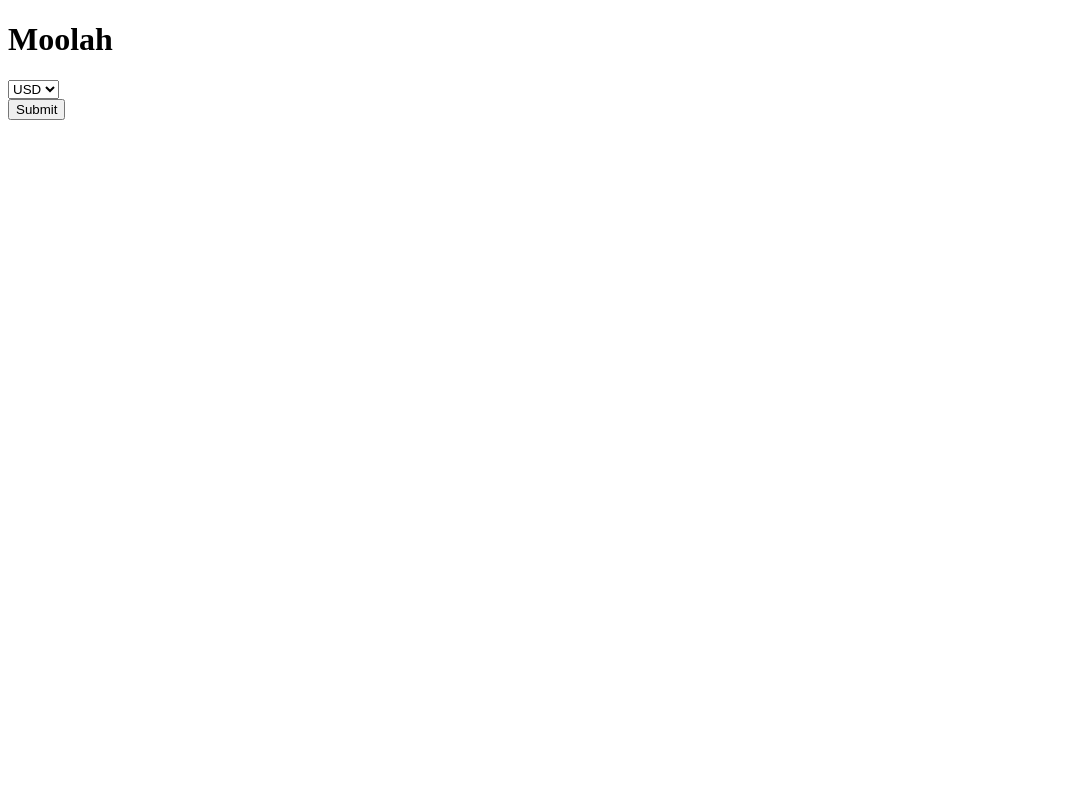
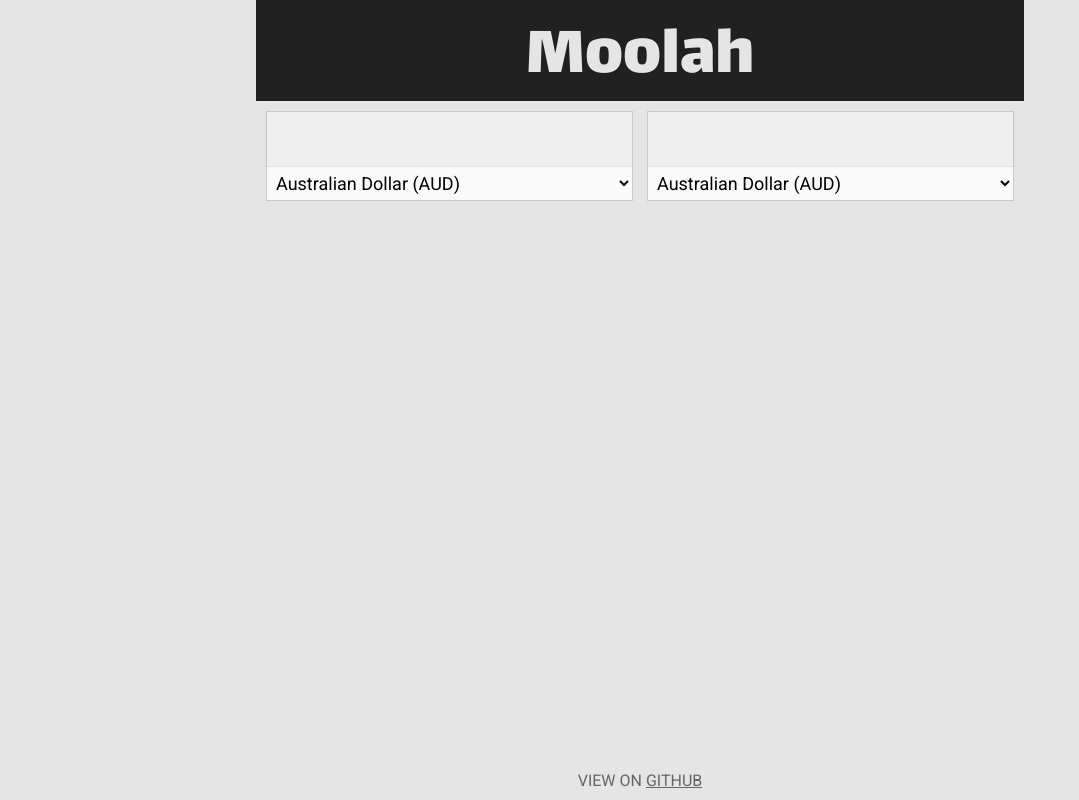
Before and after one commit to DonutDeflector/mini-webapps, a plain HTML site: page moolah/index.html in a window 1280 px wide. Shown: the whole page, without its empty margins (0-1079 px from the left). Drawn offline with Linux system fonts and the light colour scheme; no server answers.

Commit message:
finished Moolah

```diff
--- a/moolah/assets/css/moolah.css
+++ b/moolah/assets/css/moolah.css
@@ -0,0 +1,594 @@
+/*! normalize.css v7.0.0 | MIT License | github.com/necolas/normalize.css */
+
+/* Document
+   ========================================================================== */
+
+/**
+ * 1. Correct the line height in all browsers.
+ * 2. Prevent adjustments of font size after orientation changes in
+ *    IE on Windows Phone and in iOS.
+ */
+
+ html {
+  line-height: 1.15; /* 1 */
+  -ms-text-size-adjust: 100%; /* 2 */
+  -webkit-text-size-adjust: 100%; /* 2 */
+}
+
+/* Sections
+   ========================================================================== */
+
+/**
+ * Remove the margin in all browsers (opinionated).
+ */
+
+body {
+  margin: 0;
+}
+
+/**
+ * Add the correct display in IE 9-.
+ */
+
+article,
+aside,
+footer,
+header,
+nav,
+section {
+  display: block;
+}
+
+/**
+ * Correct the font size and margin on `h1` elements within `section` and
+ * `article` contexts in Chrome, Firefox, and Safari.
+ */
+
+h1 {
+  font-size: 2em;
+  margin: 0.67em 0;
+}
+
+/* Grouping content
+   ========================================================================== */
+
+/**
+ * Add the correct display in IE 9-.
+ * 1. Add the correct display in IE.
+ */
+
+figcaption,
+figure,
+main { /* 1 */
+  display: block;
+}
+
+/**
+ * Add the correct margin in IE 8.
+ */
+
+figure {
+  margin: 1em 40px;
+}
+
+/**
+ * 1. Add the correct box sizing in Firefox.
+ * 2. Show the overflow in Edge and IE.
+ */
+
+hr {
+  box-sizing: content-box; /* 1 */
+  height: 0; /* 1 */
+  overflow: visible; /* 2 */
+}
+
+/**
+ * 1. Correct the inheritance and scaling of font size in all browsers.
+ * 2. Correct the odd `em` font sizing in all browsers.
+ */
+
+pre {
+  font-family: monospace, monospace; /* 1 */
+  font-size: 1em; /* 2 */
+}
+
+/* Text-level semantics
+   ========================================================================== */
+
+/**
+ * 1. Remove the gray background on active links in IE 10.
+ * 2. Remove gaps in links underline in iOS 8+ and Safari 8+.
+ */
+
+a {
+  background-color: transparent; /* 1 */
+  -webkit-text-decoration-skip: objects; /* 2 */
+}
+
+/**
+ * 1. Remove the bottom border in Chrome 57- and Firefox 39-.
+ * 2. Add the correct text decoration in Chrome, Edge, IE, Opera, and Safari.
+ */
+
+abbr[title] {
+  border-bottom: none; /* 1 */
+  text-decoration: underline; /* 2 */
+  text-decoration: underline dotted; /* 2 */
+}
+
+/**
+ * Prevent the duplicate application of `bolder` by the next rule in Safari 6.
+ */
+
+b,
+strong {
+  font-weight: inherit;
+}
+
+/**
+ * Add the correct font weight in Chrome, Edge, and Safari.
+ */
+
+b,
+strong {
+  font-weight: bolder;
+}
+
+/**
+ * 1. Correct the inheritance and scaling of font size in all browsers.
+ * 2. Correct the odd `em` font sizing in all browsers.
+ */
+
+code,
+kbd,
+samp {
+  font-family: monospace, monospace; /* 1 */
+  font-size: 1em; /* 2 */
+}
+
+/**
+ * Add the correct font style in Android 4.3-.
+ */
+
+dfn {
+  font-style: italic;
+}
+
+/**
+ * Add the correct background and color in IE 9-.
+ */
+
+mark {
+  background-color: #ff0;
+  color: #000;
+}
+
+/**
+ * Add the correct font size in all browsers.
+ */
+
+small {
+  font-size: 80%;
+}
+
+/**
+ * Prevent `sub` and `sup` elements from affecting the line height in
+ * all browsers.
+ */
+
+sub,
+sup {
+  font-size: 75%;
+  line-height: 0;
+  position: relative;
+  vertical-align: baseline;
+}
+
+sub {
+  bottom: -0.25em;
+}
+
+sup {
+  top: -0.5em;
+}
+
+/* Embedded content
+   ========================================================================== */
+
+/**
+ * Add the correct display in IE 9-.
+ */
+
+audio,
+video {
+  display: inline-block;
+}
+
+/**
+ * Add the correct display in iOS 4-7.
+ */
+
+audio:not([controls]) {
+  display: none;
+  height: 0;
+}
+
+/**
+ * Remove the border on images inside links in IE 10-.
+ */
+
+img {
+  border-style: none;
+}
+
+/**
+ * Hide the overflow in IE.
+ */
+
+svg:not(:root) {
+  overflow: hidden;
+}
+
+/* Forms
+   ========================================================================== */
+
+/**
+ * 1. Change the font styles in all browsers (opinionated).
+ * 2. Remove the margin in Firefox and Safari.
+ */
+
+button,
+input,
+optgroup,
+select,
+textarea {
+  font-family: sans-serif; /* 1 */
+  font-size: 100%; /* 1 */
+  line-height: 1.15; /* 1 */
+  margin: 0; /* 2 */
+}
+
+/**
+ * Show the overflow in IE.
+ * 1. Show the overflow in Edge.
+ */
+
+button,
+input { /* 1 */
+  overflow: visible;
+}
+
+/**
+ * Remove the inheritance of text transform in Edge, Firefox, and IE.
+ * 1. Remove the inheritance of text transform in Firefox.
+ */
+
+button,
+select { /* 1 */
+  text-transform: none;
+}
+
+/**
+ * 1. Prevent a WebKit bug where (2) destroys native `audio` and `video`
+ *    controls in Android 4.
+ * 2. Correct the inability to style clickable types in iOS and Safari.
+ */
+
+button,
+html [type="button"], /* 1 */
+[type="reset"],
+[type="submit"] {
+  -webkit-appearance: button; /* 2 */
+}
+
+/**
+ * Remove the inner border and padding in Firefox.
+ */
+
+button::-moz-focus-inner,
+[type="button"]::-moz-focus-inner,
+[type="reset"]::-moz-focus-inner,
+[type="submit"]::-moz-focus-inner {
+  border-style: none;
+  padding: 0;
+}
+
+/**
+ * Restore the focus styles unset by the previous rule.
+ */
+
+button:-moz-focusring,
+[type="button"]:-moz-focusring,
+[type="reset"]:-moz-focusring,
+[type="submit"]:-moz-focusring {
+  outline: 1px dotted ButtonText;
+}
+
+/**
+ * Correct the padding in Firefox.
+ */
+
+fieldset {
+  padding: 0.35em 0.75em 0.625em;
+}
+
+/**
+ * 1. Correct the text wrapping in Edge and IE.
+ * 2. Correct the color inheritance from `fieldset` elements in IE.
+ * 3. Remove the padding so developers are not caught out when they zero out
+ *    `fieldset` elements in all browsers.
+ */
+
+legend {
+  box-sizing: border-box; /* 1 */
+  color: inherit; /* 2 */
+  display: table; /* 1 */
+  max-width: 100%; /* 1 */
+  padding: 0; /* 3 */
+  white-space: normal; /* 1 */
+}
+
+/**
+ * 1. Add the correct display in IE 9-.
+ * 2. Add the correct vertical alignment in Chrome, Firefox, and Opera.
+ */
+
+progress {
+  display: inline-block; /* 1 */
+  vertical-align: baseline; /* 2 */
+}
+
+/**
+ * Remove the default vertical scrollbar in IE.
+ */
+
+textarea {
+  overflow: auto;
+}
+
+/**
+ * 1. Add the correct box sizing in IE 10-.
+ * 2. Remove the padding in IE 10-.
+ */
+
+[type="checkbox"],
+[type="radio"] {
+  box-sizing: border-box; /* 1 */
+  padding: 0; /* 2 */
+}
+
+/**
+ * Correct the cursor style of increment and decrement buttons in Chrome.
+ */
+
+[type="number"]::-webkit-inner-spin-button,
+[type="number"]::-webkit-outer-spin-button {
+  height: auto;
+}
+
+/**
+ * 1. Correct the odd appearance in Chrome and Safari.
+ * 2. Correct the outline style in Safari.
+ */
+
+[type="search"] {
+  -webkit-appearance: textfield; /* 1 */
+  outline-offset: -2px; /* 2 */
+}
+
+/**
+ * Remove the inner padding and cancel buttons in Chrome and Safari on macOS.
+ */
+
+[type="search"]::-webkit-search-cancel-button,
+[type="search"]::-webkit-search-decoration {
+  -webkit-appearance: none;
+}
+
+/**
+ * 1. Correct the inability to style clickable types in iOS and Safari.
+ * 2. Change font properties to `inherit` in Safari.
+ */
+
+::-webkit-file-upload-button {
+  -webkit-appearance: button; /* 1 */
+  font: inherit; /* 2 */
+}
+
+/* Interactive
+   ========================================================================== */
+
+/*
+ * Add the correct display in IE 9-.
+ * 1. Add the correct display in Edge, IE, and Firefox.
+ */
+
+details, /* 1 */
+menu {
+  display: block;
+}
+
+/*
+ * Add the correct display in all browsers.
+ */
+
+summary {
+  display: list-item;
+}
+
+/* Scripting
+   ========================================================================== */
+
+/**
+ * Add the correct display in IE 9-.
+ */
+
+canvas {
+  display: inline-block;
+}
+
+/**
+ * Add the correct display in IE.
+ */
+
+template {
+  display: none;
+}
+
+/* Hidden
+   ========================================================================== */
+
+/**
+ * Add the correct display in IE 10-.
+ */
+
+[hidden] {
+  display: none;
+}
+
+/* Custom CSS */
+
+* {
+  box-sizing: border-box;
+}
+
+body {
+  margin: 0;
+  background: #e5e5e5;
+  color: #212121;
+  font-family: 'Roboto', sans-serif;
+}
+
+.container {
+  position: relative;
+  max-width: 768px;
+  height: 100vh;
+  margin: 0 auto;
+  padding: 0;
+  text-align: center;
+}
+
+.header {
+  background-color: #212121;
+  color: #e5e5e5;
+  padding-top: 15px;
+}
+
+h1 {
+  margin: 0;
+  padding: 0;
+  font-size: 72px;
+  font-family: 'Lalezar', cursive;
+  font-weight: 400;
+  line-height: 1.2;
+  margin-bottom: 0;
+  margin-top: 0;
+}
+
+#converter {
+  margin: 10px auto auto;
+  width: 100%;
+}
+
+.base-wrapper,
+.rate-wrapper {
+  display:inline-block;
+  width: 100%;
+}
+
+.base,
+.rate {
+  margin: 0 10px 0 10px;
+  background-color: #efefef;
+  border: 1px solid #c9c9c9;
+  box-shadow: 1px 1px 5px 0 #e5e5e5;
+}
+
+.base {
+  margin-bottom: 10px;
+}
+
+@media (min-width: 425px) {
+  .base-wrapper,
+  .rate-wrapper {
+    width: calc(50% - 2px);
+  }
+  .base {
+    margin: 0 5px 0 10px;
+    margin-bottom: 0;
+  }
+
+  .rate {
+    margin: 0 10px 0 5px;
+  }
+}
+
+#base-amount,
+#rate-amount {
+  display: inline-block;
+  width: 100%;
+  height: 100%;
+  font-family: 'Roboto', sans-serif;
+  font-size: 36px;
+  font-weight: 700;
+  background-color: #efefef;
+  border: 1px solid #efefef;
+  padding: 5px;
+  text-align: center;
+  transition: all 0.3s ease;
+}
+
+#base-amount:focus,
+#rate-amount:focus {
+  outline: none;
+  border: 1px solid #aaa;
+  -webkit-box-shadow: 0px 0px 5px  #aaa;
+  box-shadow: 0px 0px 5px  #aaa;
+}
+
+#base,
+#rate {
+  display: inline-block;
+  width: 100%;
+  height: 100%;
+  font-family: 'Roboto', sans-serif;
+  font-size: 18px;
+  background-color: #fafafa;
+  border: 0;
+  border-top: 1px solid #e5e5e5;
+  padding: 5px;
+  transition: all 0.3s ease;
+}
+
+#base:focus,
+#rate:focus {
+  outline: none;
+  border: 1px solid #aaa;
+  -webkit-box-shadow: 0px 0px 5px  #aaa;
+  box-shadow: 0px 0px 5px  #aaa;
+}
+
+footer {
+  position: absolute;
+  bottom: 0;
+  left: 0;
+  width: 100%;
+  margin: auto;
+  text-align: center;
+  text-transform: uppercase;
+  font-size: 16px;
+  color: #666;
+  padding-bottom: 10px;
+}
+
+footer a {
+  color: #666;
+  text-decoration: underline;
+  transition: color 0.3s ease;
+}
+
+footer a:hover,
+footer a:focus {
+  color: #212121;
+  text-decoration: underline;
+}
--- a/moolah/index.html
+++ b/moolah/index.html
@@ -4,24 +4,106 @@
 <head>
   <title>Moolah - Quick Currency Conversions</title>
   <meta charset="utf-8">
+  <link href="https://fonts.googleapis.com/css?family=Lalezar" rel="stylesheet">
+  <link href="https://fonts.googleapis.com/css?family=Roboto:400,700" rel="stylesheet">
   <link rel="stylesheet" href="/assets/css/moolah.css">
   <meta name="viewport" content="width=device-width, initial-scale=1.0">
 </head>
 
 <body>
+  <div class="container">
+    <div class="header">
+      <h1>Moolah</h1>
+    </div>
 
-  <h1>Moolah</h1>
+    <div name="converter" id="converter">
+      <div class="base-wrapper">
+        <div class="base">
+          <input aria-label="Base Amount" type="number" min="0" name="base-amount" id="base-amount" />
+            <select aria-label="Base" name="base" id="base">
+              <option value="AUD">Australian Dollar (AUD)</option>
+              <option value="BGN">Bulgarian Lev (BGN)</option>
+              <option value="BRL">Brazilian Real(BRL)</option>
+              <option value="CAD">Canadian Dollar (CAD)</option>
+              <option value="CHF">Swiss Franc (CHF)</option>
+              <option value="CNY">Chinese Yuan Renminbi (CNY)</option>
+              <option value="CZK">Czech Koruna (CZK)</option>
+              <option value="DKK">Danish Krone (DKK)</option>
+              <option value="EUR">Euro (EUR)</option>
+              <option value="GBP">Great British Pound (GBP)</option>
+              <option value="HKD">Hong Kong Dollar (HKD)</option>
+              <option value="HRK">Croatian Kuna (HRK)</option>
+              <option value="HUF">Hungarian Forint (HUF)</option>
+              <option value="IDR">Indonesian Ruiah (IDR)</option>
+              <option value="ILS">Israeli Shekel (ILS)</option>
+              <option value="INR">Indian Rupee (INR)</option>
+              <option value="JPY">Japanese Yen (JPY)</option>
+              <option value="KRW">South Korean Won (KRW)</option>
+              <option value="MXN">Mexican Peso (MXN)</option>
+              <option value="MYR">Malaysian Ringgit (MYR)</option>
+              <option value="NOK">Norwegian Krone (NOK)</option>
+              <option value="NZD">New Zealand Dollar (NZD)</option>
+              <option value="PHP">Philippine Piso (PHP)</option>
+              <option value="PLN">Polish Zloty (PLN)</option>
+              <option value="RON">Romanian Leu (RON)</option>
+              <option value="RUB">Russian Rouble (RUB)</option>
+              <option value="SEK">Swedish Krona (SEK)</option>
+              <option value="SGD">Singapore Dollar (SGD)</option>
+              <option value="THB">Thai Baht (THB)</option>
+              <option value="TRY">Turkish Lira (TRY)</option>
+              <option value="USD">US Dollar (USD)</option>
+              <option value="ZAR">South African Rand (ZAR)</option>
+            </select>
+        </div>
+      </div>
 
-  <form name="converter" id="converter">
-    <select name="base" id="base">
-      <option value="USD">USD</option>
-    </select>
-  </form>
+      <div class="rate-wrapper">
+        <div class="rate">
+          <input aria-label="Rate Amount" type="number" min="0" name="rate-amount" id="rate-amount" />
+            <select aria-label="Rate" name="rate" id="rate">
+              <option value="AUD">Australian Dollar (AUD)</option>
+              <option value="BGN">Bulgarian Lev (BGN)</option>
+              <option value="BRL">Brazilian Real(BRL)</option>
+              <option value="CAD">Canadian Dollar (CAD)</option>
+              <option value="CHF">Swiss Franc (CHF)</option>
+              <option value="CNY">Chinese Yuan Renminbi (CNY)</option>
+              <option value="CZK">Czech Koruna (CZK)</option>
+              <option value="DKK">Danish Krone (DKK)</option>
+              <option value="EUR">Euro (EUR)</option>
+              <option value="GBP">Great British Pound (GBP)</option>
+              <option value="HKD">Hong Kong Dollar (HKD)</option>
+              <option value="HRK">Croatian Kuna (HRK)</option>
+              <option value="HUF">Hungarian Forint (HUF)</option>
+              <option value="IDR">Indonesian Ruiah (IDR)</option>
+              <option value="ILS">Israeli Shekel (ILS)</option>
+              <option value="INR">Indian Rupee (INR)</option>
+              <option value="JPY">Japanese Yen (JPY)</option>
+              <option value="KRW">South Korean Won (KRW)</option>
+              <option value="MXN">Mexican Peso (MXN)</option>
+              <option value="MYR">Malaysian Ringgit (MYR)</option>
+              <option value="NOK">Norwegian Krone (NOK)</option>
+              <option value="NZD">New Zealand Dollar (NZD)</option>
+              <option value="PHP">Philippine Piso (PHP)</option>
+              <option value="PLN">Polish Zloty (PLN)</option>
+              <option value="RON">Romanian Leu (RON)</option>
+              <option value="RUB">Russian Rouble (RUB)</option>
+              <option value="SEK">Swedish Krona (SEK)</option>
+              <option value="SGD">Singapore Dollar (SGD)</option>
+              <option value="THB">Thai Baht (THB)</option>
+              <option value="TRY">Turkish Lira (TRY)</option>
+              <option value="USD">US Dollar (USD)</option>
+              <option value="ZAR">South African Rand (ZAR)</option>
+            </select>
+        </div>
+      </div>
+    </div>
 
-  <button id="submit">Submit</button>
-
-  <p></p>
-
+    <div class="footer">
+      <footer>
+        <span>View on <a target="_blank" rel="noopener" href="https://github.com/DonutDeflector/mini-webapps/tree/master/moolah">GitHub</a></span>
+      </footer>
+    </div>
+  </div>
   <script src="/assets/js/jquery-3.2.1.min.js"></script>
   <script src="/assets/js/money.min.js"></script>
   <script src="/assets/js/moolah.js"></script>
```
Also changed, not shown: moolah/assets/js/moolah.js (+34 -6 lines), 1 other file.
